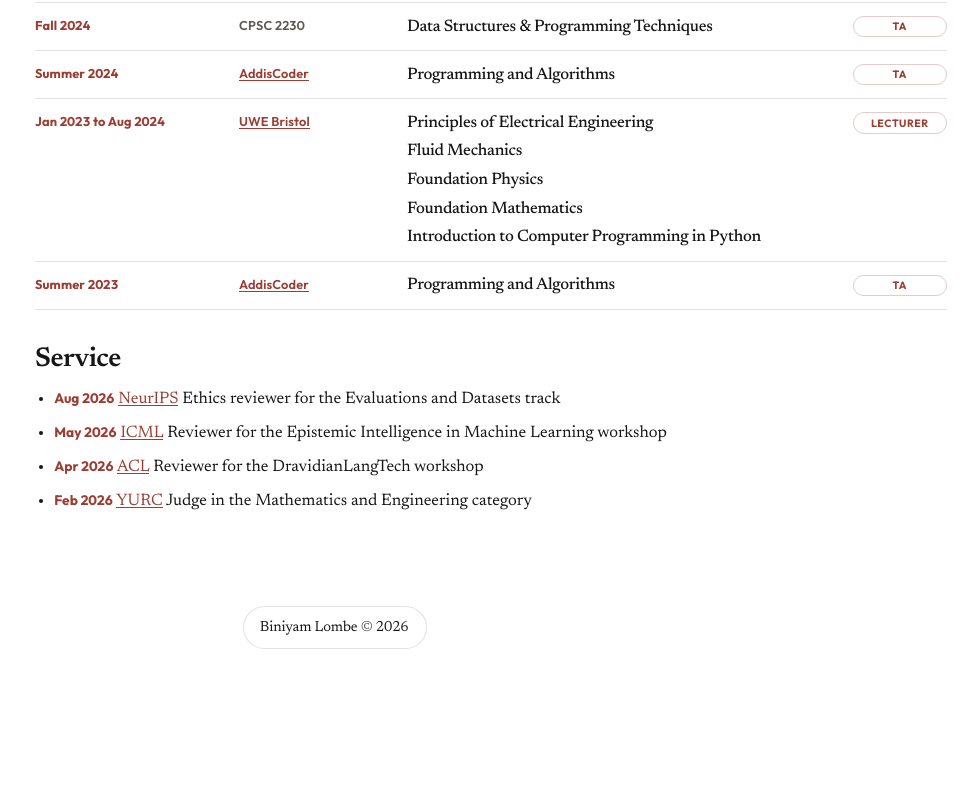
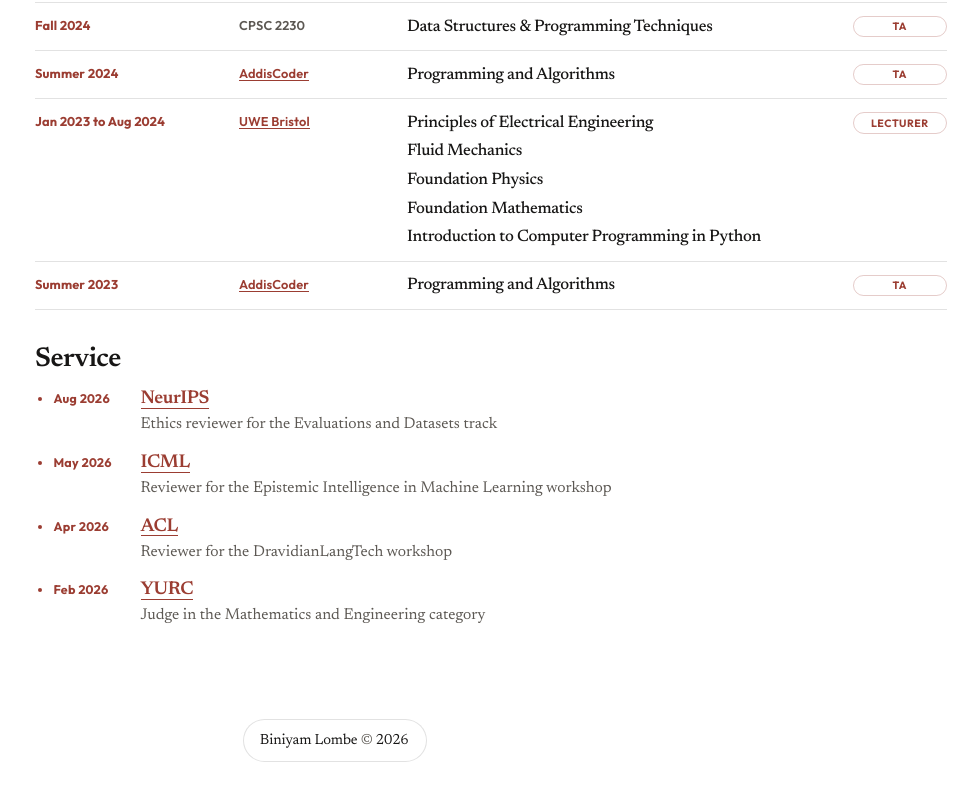
Before and after one commit to biniyamlombe/biniyamlombe.github.io, a React (Vite) app: page / in a window 1280 px wide. Shown: the part 2062-2862 px from the top of the page, without its empty margins (305-1280 px from the left). Before the commit the page ends 2757 px from the top, so only its background shows below. Built offline with nearby package versions, Linux system fonts and the light colour scheme; no server answers.

Commit message:
fix: give the service list a date, a name, and a role line
The bullets were one run-on sentence, so the conference and the role had the same weight.

```diff
--- a/src/components/Service.jsx
+++ b/src/components/Service.jsx
@@ -15,8 +15,8 @@ const Service = () => {
         <ul className="service-list">
           {service.map((item) => (
             <li key={`${item.venue}-${item.dateTime}-${item.role}`}>
+              <span className="service-head">
                 <time dateTime={item.dateTime}>{item.date}</time>
-              {' '}
                 {item.href ? (
                   <a href={item.href} target="_blank" rel="noopener noreferrer">
                     {item.venue}
@@ -24,8 +24,8 @@ const Service = () => {
                 ) : (
                   <span>{item.venue}</span>
                 )}
-              {' '}
-              {item.role}
+              </span>
+              <span className="service-role">{item.role}</span>
             </li>
           ))}
         </ul>
--- a/src/index.css
+++ b/src/index.css
@@ -827,20 +827,52 @@ a.teach-code {
 
 .service-list {
   list-style: disc;
-  margin: 0.15rem 0 0 1.2rem;
+  margin: 0.4rem 0 0 1.15rem;
+  padding: 0;
   display: grid;
-  gap: 0.55rem;
+  gap: 0.95rem;
   max-width: var(--measure);
-  font-size: 1.04rem;
-  line-height: 1.5;
+}
+
+.service-list > li::marker {
+  color: var(--accent);
+}
+
+.service-head {
+  display: flex;
+  align-items: baseline;
+  gap: 0.7rem;
 }
 
 .service-list time {
+  flex: 0 0 4.75rem;
   color: var(--accent);
   font-family: var(--sans);
-  font-size: 0.86rem;
+  font-size: 0.78rem;
   font-weight: 650;
   font-variant-numeric: tabular-nums;
+  letter-spacing: 0.02em;
+}
+
+.service-list a,
+.service-head > span {
+  font-family: var(--display);
+  font-size: 1.16rem;
+  font-weight: 560;
+  letter-spacing: -0.02em;
+  line-height: 1.25;
+  width: fit-content;
+}
+
+.service-role {
+  display: block;
+  margin-top: 0.16rem;
+  margin-left: calc(4.75rem + 0.7rem);
+  color: var(--text-muted);
+  font-size: 0.98rem;
+  line-height: 1.45;
+  text-wrap: pretty;
+  max-width: 62ch;
 }
 
 .ed-detail {
```
Lines whose indentation alone changed are shown as unchanged.
